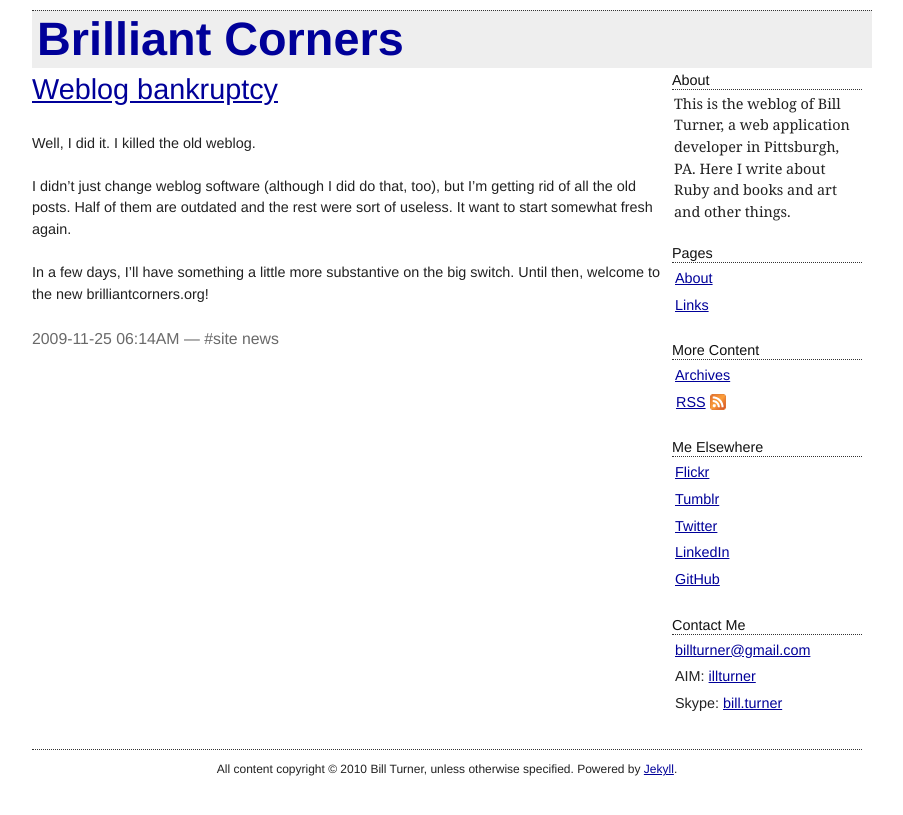
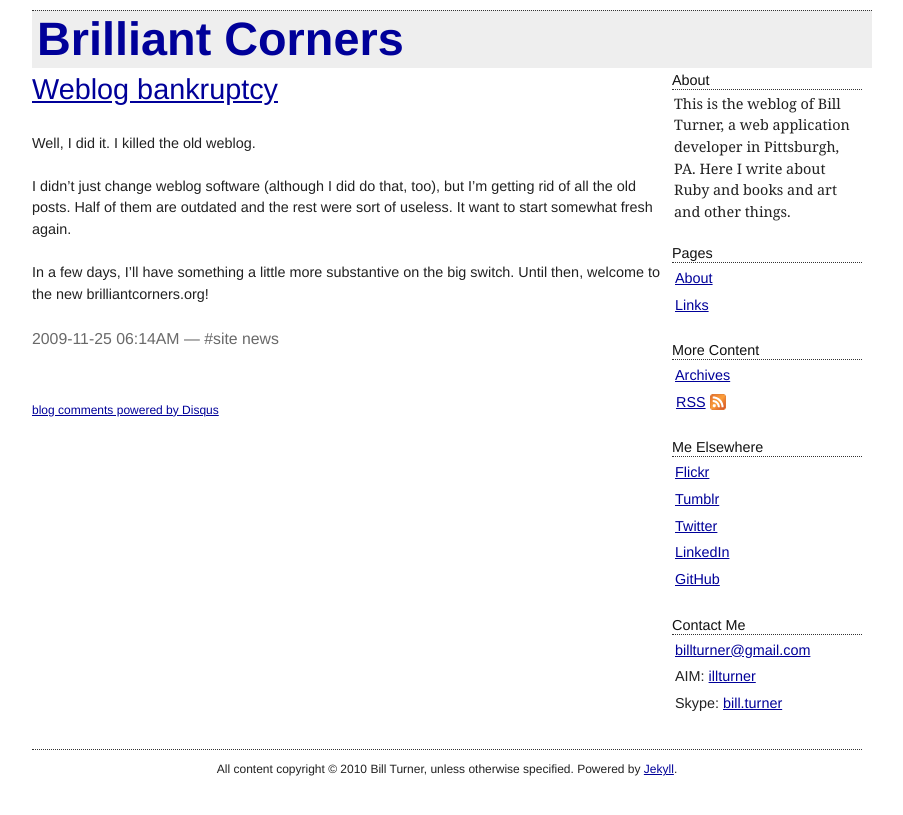
Before and after one commit to billturner/old_kindofblue_com, a Jekyll site: the page built from _posts/2009-11-25-weblog-bankruptcy.markdown, in a window 1280 px wide. Shown: the top 815 px of the page, without its empty margins (133-1036 px from the left). Built offline with Jekyll 4.4.1, drawn with Linux system fonts in a browser that asks for light colours; Markdown is read by kramdown in place of the engine named in the settings; comment, search, counter and statistics services are not loaded.

Commit message:
Adding disqus to post template

```diff
--- a/_layouts/post.html
+++ b/_layouts/post.html
@@ -18,3 +18,14 @@
   </div>
 
 </article>
+
+<div id="disqus_thread"></div>
+<script type="text/javascript">
+  (function() {
+   var dsq = document.createElement('script'); dsq.type = 'text/javascript'; dsq.async = true;
+   dsq.src = 'http://brilliantcorners.disqus.com/embed.js';
+   (document.getElementsByTagName('head')[0] || document.getElementsByTagName('body')[0]).appendChild(dsq);
+  })();
+</script>
+<noscript>Please enable JavaScript to view the <a href="http://disqus.com/?ref_noscript=brilliantcorners">comments powered by Disqus.</a></noscript>
+<a href="http://disqus.com" class="dsq-brlink">blog comments powered by <span class="logo-disqus">Disqus</span></a>
```
